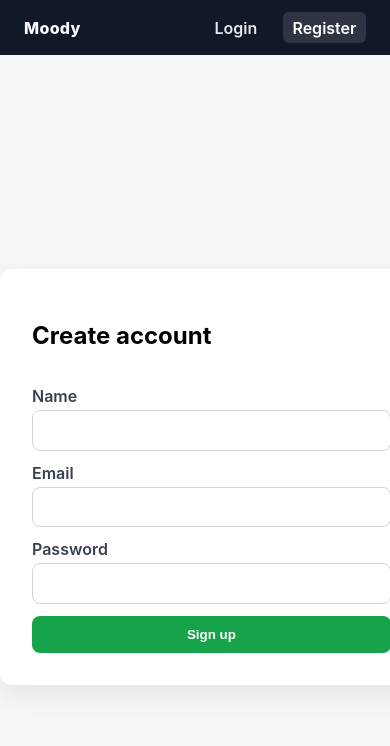
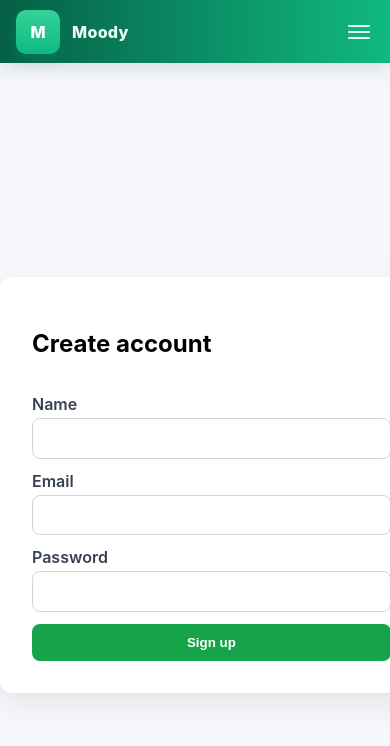
Before and after one commit to laurasween3y/MoodyApp, an Angular app in the folder frontend/: page /register in a window 390 px wide. Shown: the top 746 px of the page. Built offline with nearby package versions, Linux system fonts and the light colour scheme.

Commit message:
[UI-5] improve navigation bar usability and styling

```diff
--- a/frontend/src/app/app.component.html
+++ b/frontend/src/app/app.component.html
@@ -1,13 +1,23 @@
 <div class="layout">
   <header class="top-nav">
-    <div class="brand">Moody</div>
-    <nav *ngIf="(loggedIn$ | async); else loggedOutNav">
+    <div class="brand">
+      <div class="logo">M</div>
+      <div class="title">Moody</div>
+    </div>
+
+    <button class="menu-toggle" aria-label="Toggle menu" (click)="toggleMenu()">
+      <span class="bar"></span>
+      <span class="bar"></span>
+      <span class="bar"></span>
+    </button>
+
+    <nav [class.open]="showMobileMenu" *ngIf="(loggedIn$ | async); else loggedOutNav">
       <a routerLink="/home" routerLinkActive="active">Home</a>
       <a routerLink="/mood" routerLinkActive="active">Mood</a>
       <a routerLink="/journal" routerLinkActive="active">Journal</a>
       <a routerLink="/planner" routerLinkActive="active">Planner</a>
       <a routerLink="/habits" routerLinkActive="active">Habits</a>
-      <button type="button" class="link" (click)="logout()">Logout</button>
+      <button type="button" class="link logout" (click)="logout()">Logout</button>
     </nav>
     <ng-template #loggedOutNav>
       <nav>
--- a/frontend/src/app/app.component.scss
+++ b/frontend/src/app/app.component.scss
@@ -10,38 +10,133 @@
   display: flex;
   align-items: center;
   justify-content: space-between;
-  padding: 0.75rem 1.5rem;
-  background: #111827;
-  color: #f9fafb;
+  gap: 1rem;
+  padding: 0.6rem 1rem;
+  background: linear-gradient(90deg, #065f46 0%, #10b981 100%);
+  color: #06362a;
   position: sticky;
   top: 0;
-  z-index: 10;
+  z-index: 20;
+  box-shadow: 0 6px 18px rgba(6, 53, 38, 0.12);
 }
 
 .brand {
+  display: flex;
+  align-items: center;
+  gap: 0.75rem;
+}
+
+.logo {
+  width: 44px;
+  height: 44px;
+  border-radius: 10px;
+  display: flex;
+  align-items: center;
+  justify-content: center;
   font-weight: 800;
+  color: #fff;
+  background: linear-gradient(180deg, #34d399, #10b981);
+  box-shadow: 0 6px 16px rgba(16, 185, 129, 0.18);
+}
+
+.title {
+  font-weight: 800;
+  color: #eafff4;
   letter-spacing: 0.02em;
+}
+
+/* Mobile menu toggle */
+.menu-toggle {
+  display: none;
+  background: transparent;
+  border: none;
+  padding: 0.25rem;
+  cursor: pointer;
+}
+.menu-toggle .bar {
+  display: block;
+  width: 22px;
+  height: 2px;
+  margin: 4px 0;
+  background: rgba(255,255,255,0.9);
+  border-radius: 2px;
 }
 
 nav {
   display: flex;
-  gap: 1rem;
+  gap: 0.6rem;
+  align-items: center;
 }
 
 nav a {
-  color: #e5e7eb;
+  color: rgba(6, 54, 42, 0.95);
   text-decoration: none;
-  font-weight: 600;
-  padding: 0.35rem 0.6rem;
-  border-radius: 6px;
+  font-weight: 700;
+  padding: 0.45rem 0.8rem;
+  border-radius: 14px;
+  background: rgba(255,255,255,0.95);
+  transition: transform 0.12s ease, box-shadow 0.12s ease;
+  box-shadow: 0 6px 14px rgba(6, 54, 42, 0.06);
 }
 
-nav a.active,
+nav a.active {
+  background: white;
+  box-shadow: 0 8px 20px rgba(16, 185, 129, 0.12);
+}
+
 nav a:hover {
-  background: rgba(255, 255, 255, 0.12);
-  color: #fff;
+  transform: translateY(-2px);
+}
+
+button.link.logout {
+  background: rgba(255,255,255,0.06);
+  color: rgba(255,255,255,0.95);
+  border: 1px solid rgba(255,255,255,0.06);
+  padding: 0.45rem 0.8rem;
+  border-radius: 10px;
 }
 
 .content {
   flex: 1;
 }
+
+/* Responsive: collapse nav into a vertical panel on small screens */
+@media (max-width: 720px) {
+  .menu-toggle {
+    display: block;
+  }
+
+  nav {
+    position: absolute;
+    top: 64px;
+    right: 12px;
+    background: white;
+    padding: 0.6rem;
+    border-radius: 12px;
+    box-shadow: 0 12px 30px rgba(6, 54, 42, 0.12);
+    flex-direction: column;
+    align-items: stretch;
+    gap: 0.5rem;
+    display: none;
+    min-width: 160px;
+  }
+
+  nav.open {
+    display: flex;
+  }
+
+  nav a {
+    background: transparent;
+    color: #0b2b1f;
+    box-shadow: none;
+    padding: 0.6rem 0.8rem;
+  }
+
+  button.link.logout {
+    background: transparent;
+    color: #0b2b1f;
+    border: none;
+    padding: 0.6rem 0.8rem;
+    text-align: left;
+  }
+}
--- a/frontend/src/app/app.component.ts
+++ b/frontend/src/app/app.component.ts
@@ -13,6 +13,7 @@ import { AuthService } from './services/auth.service';
 })
 export class AppComponent {
   loggedIn$: Observable<boolean>;
+  showMobileMenu = false;
 
   constructor(private auth: AuthService, private router: Router) {
     this.loggedIn$ = this.auth.isLoggedIn$();
@@ -22,4 +23,8 @@ export class AppComponent {
     this.auth.logout();
     this.router.navigate(['/login']);
   }
+
+  toggleMenu() {
+    this.showMobileMenu = !this.showMobileMenu;
+  }
 }
```
